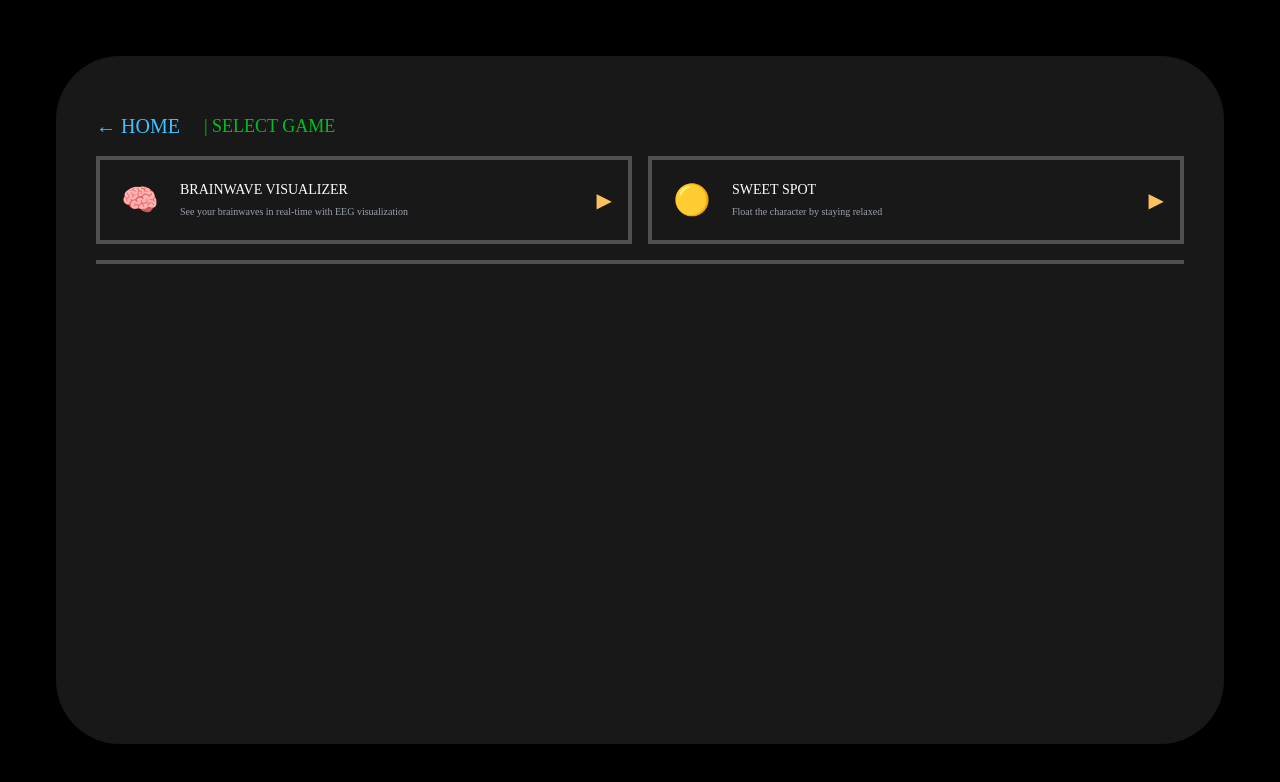
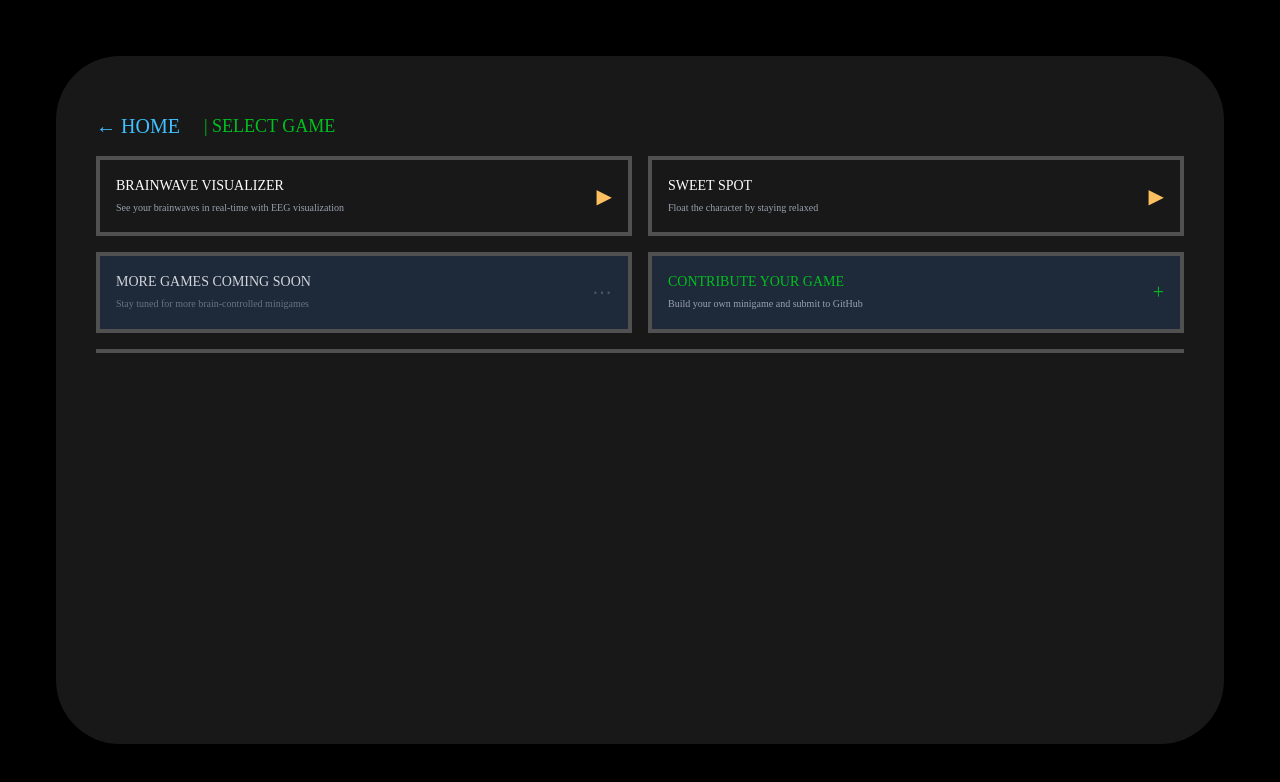
Before and after one commit to Palo007/BrainArcade, a React (Vite) app: page /games in a window 1280 px wide. Shown: the top 782 px of the page. Built offline with nearby package versions, Linux system fonts and the light colour scheme.

Commit message:
finalized visuals

```diff
--- a/src/components/NavBar.jsx
+++ b/src/components/NavBar.jsx
@@ -47,11 +47,6 @@ export function NavBar({ onActiveGameClick } = {}) {
               }}
             >
               <div className="flex items-center gap-4">
-                {/* Game Icon */}
-                <div className="text-3xl w-12 h-12 flex items-center justify-center">
-                  {game.icon}
-                </div>
-
                 {/* Game Info */}
                 <div className="flex-1 text-left">
                   <h3 className="text-sm mb-1 text-white">{game.name}</h3>
@@ -68,6 +63,39 @@ export function NavBar({ onActiveGameClick } = {}) {
             </Link>
           );
         })}
+
+        {/* Coming Soon Block */}
+        <div className="block p-4 border-4 border-[var(--nes-gray)] bg-gray-800 bg-opacity-40">
+          <div className="flex items-center gap-4">
+            <div className="flex-1 text-left">
+              <h3 className="text-sm mb-1 text-gray-300">MORE GAMES COMING SOON</h3>
+              <p className="text-[10px] text-gray-500 leading-relaxed">
+                Stay tuned for more brain-controlled minigames
+              </p>
+            </div>
+            <div className="text-gray-600 text-xl">
+              ⋯
+            </div>
+          </div>
+        </div>
+
+        {/* Contribute Block */}
+        <a
+          href="#"
+          className="block p-4 border-4 border-[var(--nes-gray)] bg-gray-800 bg-opacity-40 hover:border-[var(--nes-green)] hover:bg-opacity-60 transition-all"
+        >
+          <div className="flex items-center gap-4">
+            <div className="flex-1 text-left">
+              <h3 className="text-sm mb-1 text-[var(--nes-green)]">CONTRIBUTE YOUR GAME</h3>
+              <p className="text-[10px] text-gray-400 leading-relaxed">
+                Build your own minigame and submit to GitHub
+              </p>
+            </div>
+            <div className="text-[var(--nes-green)] text-xl">
+              +
+            </div>
+          </div>
+        </a>
       </div>
 
       {games.length === 0 && (
--- a/src/games/games.config.js
+++ b/src/games/games.config.js
@@ -14,7 +14,6 @@
  *   id: string           - Unique identifier (use kebab-case)
  *   name: string         - Display name
  *   description: string  - Short description (1-2 sentences)
- *   icon: string         - Emoji or text icon
  *   component: Component - Your game's React component
  * }
  */
@@ -27,14 +26,12 @@ export const games = [
     id: "example-game",
     name: "BRAINWAVE VISUALIZER",
     description: "See your brainwaves in real-time with EEG visualization",
-    icon: "🧠",
     component: ExampleGame,
   },
   {
     id: "sweet-spot",
     name: "SWEET SPOT",
     description: "Float the character by staying relaxed",
-    icon: "🟡",
     component: SweetSpot,
   },
   // Add more games here!
@@ -42,7 +39,6 @@ export const games = [
   //   id: 'my-awesome-game',
   //   name: 'MY AWESOME GAME',
   //   description: 'Description of what your game does',
-  //   icon: '🎮',
   //   component: MyAwesomeGame,
   // },
 ];
```
Also changed, not shown: 1 other file (tests, documents, lock files or other folders).
